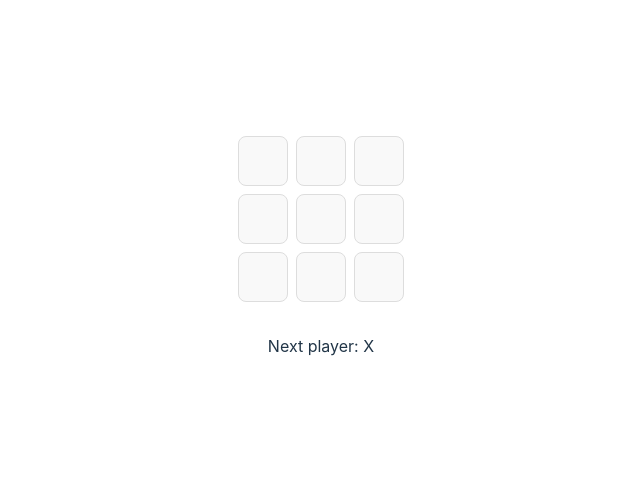
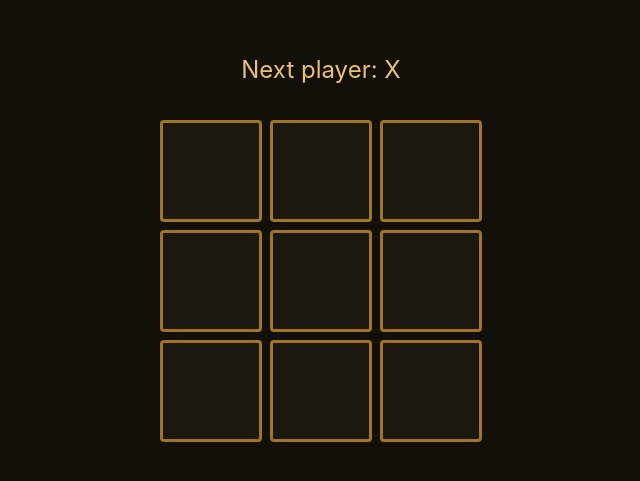
Before and after one commit to vhlongon/tic-tac-toe, a React (Vite) app: page / in a window 1280 px wide. Shown: the part 153-634 px from the top of the page, without its empty margins (319-959 px from the left). Built offline with nearby package versions, Linux system fonts and the light colour scheme.

Commit message:
add confetti for winner and tweak css

```diff
--- a/package.json
+++ b/package.json
@@ -12,6 +12,7 @@
   "dependencies": {
     "eslint-plugin-react": "^7.33.2",
     "react": "^18.2.0",
+    "react-confetti": "^6.1.0",
     "react-dom": "^18.2.0"
   },
   "devDependencies": {
--- a/src/App.css
+++ b/src/App.css
@@ -1,8 +1,17 @@
+:root {
+  --accent: rgb(160, 117, 43);
+  --color: rgb(235, 193, 120);
+  --bg-dark: rgb(28, 23, 15);
+  --bg: rgb(19, 15, 9);
+}
+
 body {
   display: flex;
   justify-content: center;
   min-height: 100dvh;
   width: 100%;
+  color: var(--color);
+  background-color: var(--bg);
 }
 
 .game {
@@ -12,6 +21,10 @@ body {
   gap: 2rem;
 }
 
+.game-info {
+  font-size: 1.5rem;
+}
+
 .game-board {
   display: grid;
   gap: 0.5rem;
@@ -19,18 +32,24 @@ body {
   grid-template-columns: repeat(3, 1fr);
 }
 
+.reset,
 .square {
-  width: 1rem;
-  height: 1rem;
-  padding: 1rem;
+  color: var(--color);
+  border: 3px solid var(--accent);
+  border-radius: 0.25rem;
+}
+
+.square {
+  width: 2rem;
+  height: 2rem;
+  padding: 2rem;
   display: flex;
-  font-size: 1.25rem;
+  font-size: 2.5rem;
   line-height: 0;
   justify-content: center;
   align-items: center;
-  border: 1px solid #ddd;
-
   cursor: pointer;
+  background-color: var(--bg-dark);
 }
 
 button {
--- a/src/App.tsx
+++ b/src/App.tsx
@@ -1,4 +1,5 @@
 import { useState } from 'react';
+import Confetti from 'react-confetti';
 import './App.css';
 
 type Player = 'X' | 'O' | null;
@@ -55,6 +56,11 @@ const App = () => {
     setXIsNext(xIsNext => !xIsNext);
   };
 
+  const reset = () => {
+    setSquares(initialBoard);
+    setXIsNext(true);
+  };
+
   const winner = calculateWinner(squares);
   const status = winner
     ? `Winner: ${winner}`
@@ -62,14 +68,24 @@ const App = () => {
 
   return (
     <div className="game">
+      {winner ? null : (
+        <div className="game-info">
+          <div>{status}</div>
+        </div>
+      )}
       <div className="game-board">
         {squares.map((value, index) => (
           <Square key={index} value={value} onClick={handleClick(index)} />
         ))}
       </div>
-      <div className="game-info">
-        <div>{status}</div>
-      </div>
+      {winner && (
+        <>
+          <button className="reset" onClick={reset}>
+            reset
+          </button>
+          <Confetti />
+        </>
+      )}
     </div>
   );
 };
```
Also changed, not shown: 1 other file (tests, documents, lock files or other folders).
